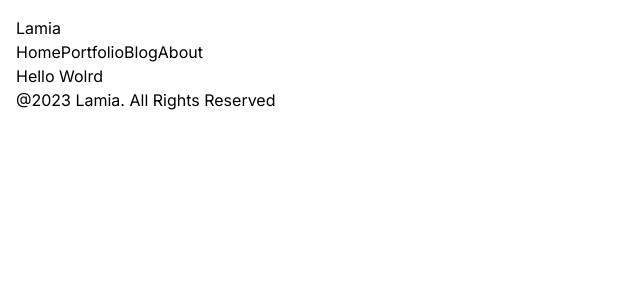
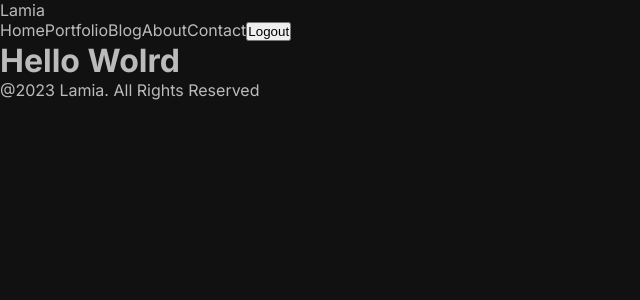
Before and after one commit to mervinkogei/Next-app, a Next.js app: page / in a window 1280 px wide. Shown: the top 300 px of the page, without its empty margins (0-640 px from the left). Built offline with nearby package versions, Linux system fonts and the light colour scheme.

Commit message:
Global styling

```diff
--- a/app/components/Footer/Footer.jsx
+++ b/app/components/Footer/Footer.jsx
@@ -1,6 +1,8 @@
+'use client';
 import React from 'react'
 
 const Footer = () => {
+    console.log('Testing Console');
   return (
     <div>
         <div>@2023 Lamia. All Rights Reserved</div>
--- a/app/components/Navbar/Navbar.jsx
+++ b/app/components/Navbar/Navbar.jsx
@@ -1,3 +1,4 @@
+"use client"
 import Link from 'next/link'
 import React from 'react'
 
@@ -23,6 +24,11 @@ const links = [
  title: "About",
  url: "/about"
  },
+ {
+    id:5,
+    title: "Contact",
+    url: "/contact"
+    },
  ];
 
 const Navbar = () => {
@@ -33,6 +39,7 @@ const Navbar = () => {
             {links.map(link =>(
                 <Link key={link.id} href={link.url}>{link.title}</Link>
             ))}
+            <button onClick={()=> console.log('Logout button')}>Logout</button>
         </div>
     </div>
   )
--- a/app/globals.css
+++ b/app/globals.css
@@ -1,22 +1,17 @@
-@tailwind base;
-@tailwind components;
-@tailwind utilities;
-
-:root {
-  --foreground-rgb: 0, 0, 0;
-  --background-start-rgb: 214, 219, 220;
-  --background-end-rgb: 255, 255, 255;
+* {
+  box-sizing: border-box;
+  padding: 0;
+  margin: 0;
+}
+html,
+body{
+  max-width: 100vw;
+  overflow-x: hidden;
+  background-color: #111;
+  color: #bbb;
 }
 
-@media (prefers-color-scheme: dark) {
-  :root {
-    --foreground-rgb: 255, 255, 255;
-    --background-start-rgb: 0, 0, 0;
-    --background-end-rgb: 0, 0, 0;
-  }
+a {
+  text-decoration: none;
+  color: inherit;
 }
-
-body {
-  color: rgb(var(--foreground-rgb));
-  padding: 1rem;
-}
```
Also changed, not shown: app/contact/loading.jsx (added, +9 -0 lines).
